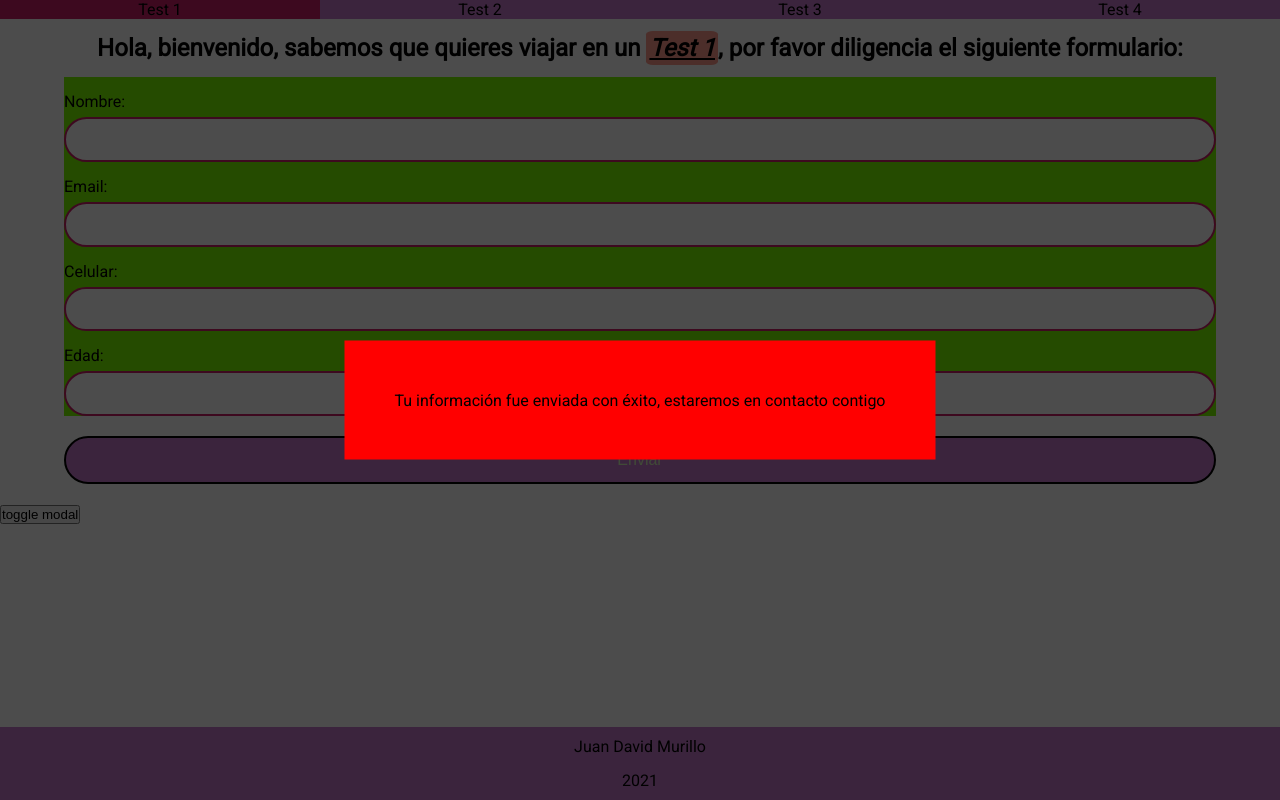
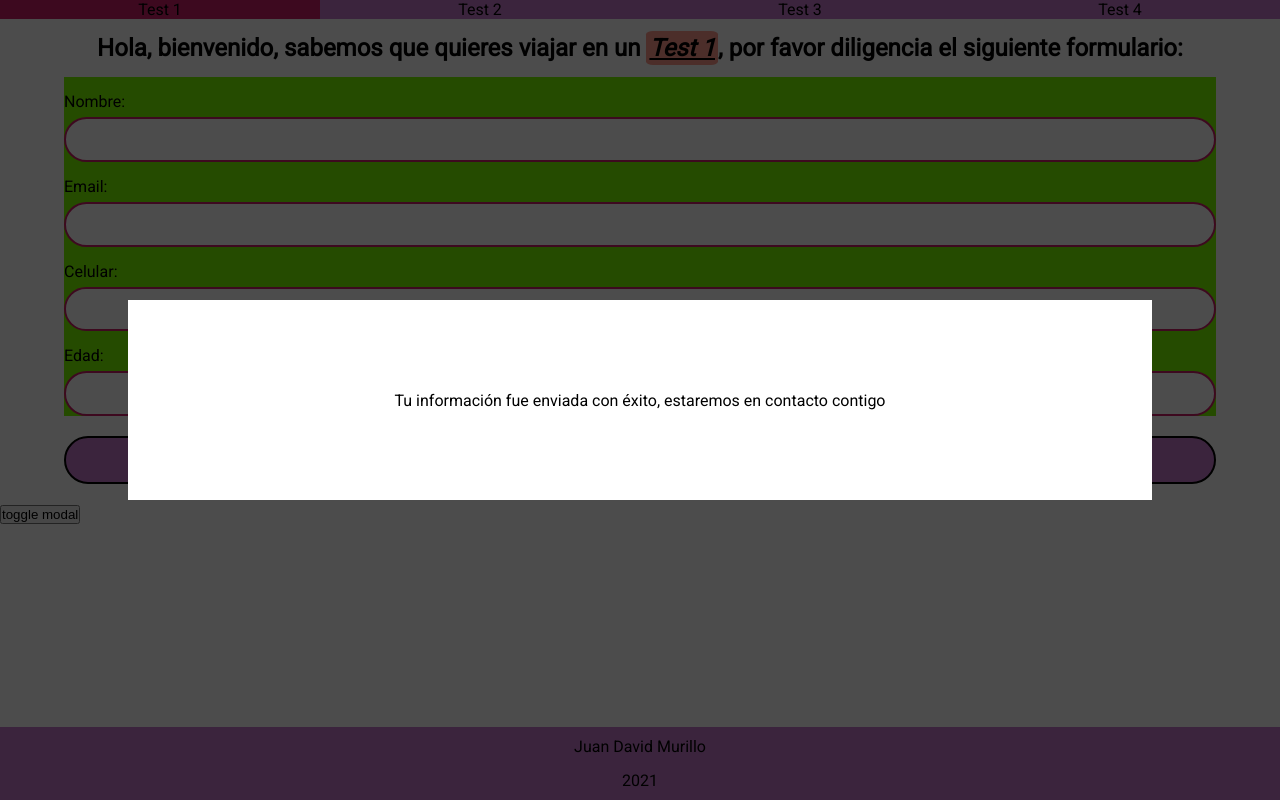
Before and after one commit to juancho20sp/it-globers-test, a React (Create React App) app: page / in a window 1280 px wide. Both pictures are taken after a click on the button "toggle modal". Built offline with nearby package versions, Linux system fonts and the light colour scheme.

Commit message:
Advances on styling

```diff
--- a/src/components/Modal/styles.scss
+++ b/src/components/Modal/styles.scss
@@ -1,20 +1,38 @@
+@import '../../index.scss';
+
 .modal {
-    background-color: red;
+    background-color: #FFF;
 
-    padding: 50px;
+    height: 25vh;
+    width: 80vw;
 
-    z-index: 1000;
+    text-align: center;
+
+    display: flex;
+    flex-direction: column;
 
     position: fixed;
     top: 50%;
     left: 50%;
     transform: translate(-50%, -50%);
+    z-index: 2;
+
+    span {
+        align-self: flex-end;
+
+        margin-top: 10px;
+        margin-right: 10px;
+    }
+
+    p {
+        margin: auto;
+    }
 
 }
 .overlay {
     background-color: rgba(0, 0, 0, 0.7);
 
-    z-index: 1000;
+    z-index: 2;
 
     position: fixed;
     top: 0;
@@ -26,4 +44,12 @@
 .fadeout {
     opacity: 0;
     transition: all 250ms linear 1s;
-  }
+}
+
+@media screen and (min-width: 920px){
+    .errorMessage {
+        color: $warning;
+
+        font-size: 1rem;
+    }
+}
```
